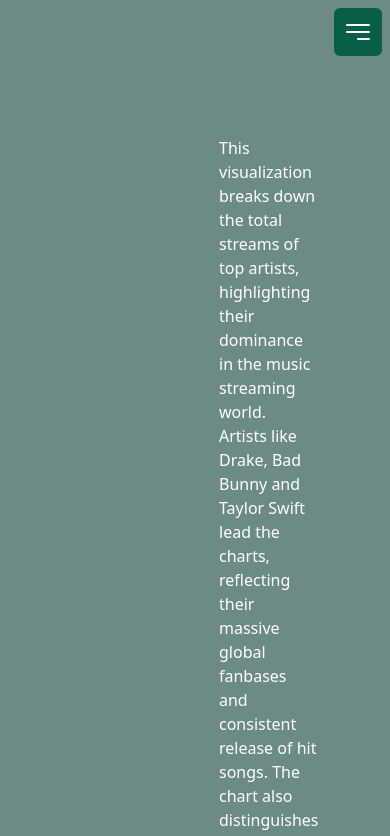
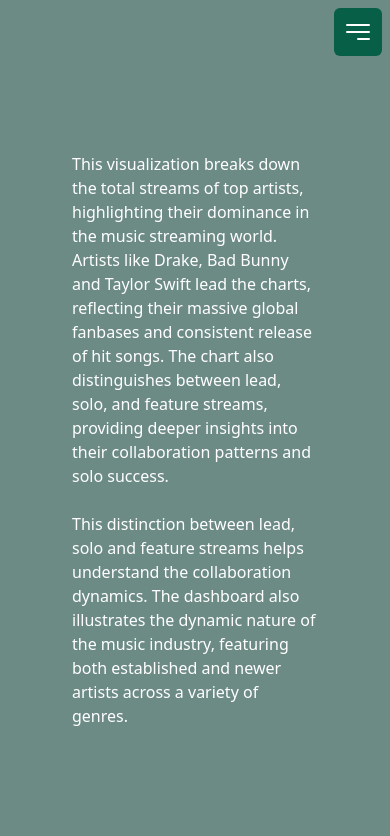
Before and after one commit to aantonelou/spotifytrendsviz, a Next.js app: page /through_time in a window 390 px wide. Shown: the top 836 px of the page. Built offline with nearby package versions, Linux system fonts and the light colour scheme.

Commit message:
Updated screen responsiveness

```diff
--- a/src/components/Layout/Page.tsx
+++ b/src/components/Layout/Page.tsx
@@ -1,10 +1,9 @@
-import {NextPage} from 'next';
+import { NextPage } from 'next';
 import Head from 'next/head';
-import {memo, PropsWithChildren} from 'react';
+import { memo, PropsWithChildren } from 'react';
+import { HomepageMeta } from '../../data/dataDef';
 
-import {HomepageMeta} from '../../data/dataDef';
-
-const Page: NextPage<PropsWithChildren<HomepageMeta>> = memo(({children, description, favicon, title}) => {
+const Page: NextPage<PropsWithChildren<HomepageMeta>> = memo(({ children, description, favicon, title }) => {
   return (
     <>
       <Head>
@@ -12,7 +11,9 @@
         <meta content={description} name="description" />
         <link rel="icon" href={favicon} type="image/x-icon" />
       </Head>
-      {children}
+      <div className="flex flex-col min-h-screen">
+        {children}
+      </div>
     </>
   );
 });
--- a/src/components/Sections/AllTimeDashboards.tsx
+++ b/src/components/Sections/AllTimeDashboards.tsx
@@ -10,11 +10,11 @@
 const AllTimeDashboards: FC = memo(() => {
   return (
     <Section noPadding sectionId={SectionId.Dashboard} className="p-12" style={{ background: "rgba(109,139,133,255)" }}>
-      <div className="flex items-center justify-center mt-8">
-        <div className="w-1/2 p-2">
+      <div className="flex flex-col md:flex-row items-center justify-center mt-8">
+        <div className="w-full md:w-1/2 p-2">
           <TableauDashboard vizUrl={topArtistsDashboard} height="100%" width="100%" />
         </div>
-        <div className="w-1/2 p-2">
+        <div className="w-full md:w-1/2 p-2">
           <div style={{ padding: '1rem', borderRadius: '8px', margin: '2rem 0', color: 'white' }}>
             <p>This visualization breaks down the total streams of top artists, highlighting their dominance in the music streaming world.
               Artists like Drake, Bad Bunny and Taylor Swift lead the charts, reflecting their massive global fanbases and consistent release of hit songs. The chart also distinguishes between lead, solo, and feature streams,
@@ -26,33 +26,36 @@
           </div>
         </div>
       </div>
-      <div className="flex items-center justify-center mt-8">
-        <div className="w-1/3 p-2">
+      <div className="flex flex-col md:flex-row items-center justify-center mt-8">
+        <div className="w-full md:w-1/3 p-2">
           <div style={{ padding: '1rem', borderRadius: '8px', margin: '2rem 0', color: 'white' }}>
             <p>This dashboard shows the average popularity of various artists over time and it's fascinating to see how the popularity of artists has evolved, noticing the spikes during major album releases or significant events in their careers.
-                    This visualization helps us understand the long-term trends in music popularity and can be a great tool for analyzing the impact of marketing campaigns etc on an artist's popularity.</p> <br/>
+              This visualization helps us understand the long-term trends in music popularity and can be a great tool for analyzing the impact of marketing campaigns etc on an artist's popularity.
+            </p> <br/>
             <p>The timeline also helps identify which artists have a consistent popularity versus those with more fluctuating trends.</p>
           </div>
         </div>
-        <div className="w-1/2 p-2">
+        <div className="w-full md:w-1/2 p-2">
           <TableauDashboard vizUrl={timelineDashboard} height="100%" width="100%" />
         </div>
       </div>
-      <div className="flex items-center justify-center mt-8">
-        <div className="w-1/2 p-2">
+      <div className="flex flex-col md:flex-row items-center justify-center mt-8">
+        <div className="w-full md:w-1/2 p-2">
           <TableauDashboard vizUrl={songLengthDashboard} height="100%" width="100%" />
         </div>
-        <div className="w-1/2 p-2">
+        <div className="w-full md:w-1/2 p-2">
           <div style={{ padding: '1rem', borderRadius: '8px', margin: '2rem 0', color: 'white' }}>
             <p>Here we can see how the average duration of songs has changed from 2000 to 2025.
               There is an interesting trend where songs have varied in length over the years, possibly reflecting changes in listener preferences and industry standards.
               This could be also influenced by the shift from albums to streaming services, where shorter songs might be more favorable for quick consumption, driven by
-                   streaming platform algorithms that favor higher play counts.</p> <br/>
+              streaming platform algorithms that favor higher play counts.
+            </p> <br/>
             <p>Interestingly, older songs (which tend to have a longer duration) still hold though a significant place in today's music landscape,
-                indicating a lasting appreciation for classic hits and their timeless appeal.</p><br/>
+              indicating a lasting appreciation for classic hits and their timeless appeal.
+            </p><br/>
             <p>Interestingly, older songs (which tend to have a longer duration) still hold though a significant place in today's music landscape,
               indicating a lasting appreciation for classic hits and their timeless appeal,
-                as you can see in <a href="https://spotifyviz.vercel.app/2023" style={{ color: 'lightblue', textDecoration: 'underline' }}>top tracks chart of 2023</a>.</p><br/>
+              as you can see in <a href="/2023" style={{ color: 'lightblue', textDecoration: 'underline' }}>top tracks chart of 2023</a>.</p><br/>
             <p>This contrast sparks an ongoing debate: are modern listeners leaning towards shorter, more consumable tracks,
               or is there still a strong preference for the richer, longer compositions of the past?</p>
           </div>
--- a/src/components/Sections/Footer.tsx
+++ b/src/components/Sections/Footer.tsx
@@ -2,7 +2,7 @@
 import { FC, memo } from 'react';
 
 const Footer: FC = memo(() => (
-  <div className="relative px-4 pb-6 pt-12 sm:px-8 sm:pb-8 sm:pt-14" style={{background: "rgba(136,151,148,255)"}}>
+  <footer className="w-full flex-shrink-0 relative px-4 pb-6 pt-12 sm:px-8 sm:pb-8 sm:pt-14" style={{ background: "rgba(136,151,148,255)" }}>
     <div className="absolute inset-x-0 -top-4 flex justify-center sm:-top-6">
       <button
         className="rounded-full bg-neutral-100 p-1 ring-white ring-offset-2 ring-offset-gray-700/80 focus:outline-none focus:ring-2 sm:p-2"
@@ -25,7 +25,7 @@
       </div>
       <span className="text-sm text-neutral-700">© 2024 - Visualizing Spotify Music Streaming Trends</span>
     </div>
-  </div>
+  </footer>
 ));
 
 Footer.displayName = 'Footer';
--- a/src/components/Sections/PageInfo.tsx
+++ b/src/components/Sections/PageInfo.tsx
@@ -8,7 +8,7 @@
 
   return (
     <Section noPadding sectionId={SectionId.Hero}>
-        <div className="px-4 py-8">
+        <div className="px-4 py-8 mt-8"> {/* Added margin-top */}
           <h2 className="text-2xl font-bold text-center text-white">Explore Our Visualizations</h2>
           <div className="mt-8 flex justify-center">
             <div className="grid grid-cols-1 md:grid-cols-3 gap-4 max-w-screen-lg">
--- a/src/components/Sections/Presentation.tsx
+++ b/src/components/Sections/Presentation.tsx
@@ -1,18 +1,17 @@
 import { FC, memo } from 'react';
-
 import { SectionId } from '../../data/data';
 import Section from '../Layout/Section';
 
 const Presentation: FC = memo(() => {
   return (
     <Section noPadding sectionId={SectionId.Dashboard} className="p-12" style={{ background: "rgba(109,139,133,255)" }}>
-      <div className="flex items-center justify-center mt-8">
-      <div className="w-1/2 flex items-center justify-center">
-          <div style={{ padding: '1rem', borderRadius: '8px', color: 'white'}}>
+      <div className="flex flex-col md:flex-row items-center justify-center mt-8">
+        <div className="w-full md:w-1/2 flex items-center justify-center mb-8 md:mb-0">
+          <div style={{ padding: '1rem', borderRadius: '8px', color: 'white' }}>
             <p>Here you can watch a quick overview of the website and our visualizations.</p>
           </div>
         </div>
-        <div className="w-1/2">
+        <div className="w-full md:w-1/2">
           <iframe
             width="100%"
             height="500"
--- a/src/globalStyles.scss
+++ b/src/globalStyles.scss
@@ -37,8 +37,17 @@
   width: 100%;
   color: #444444;
   font-family: system-ui, -apple-system, BlinkMacSystemFont, 'Segoe UI', Ubuntu, 'Helvetica Neue', sans-serif;
-  background-color: #fafafa;
+  background-color: rgba(109, 139, 133, 255);
+  display: flex;
+  flex-direction: column;
 }
+
+html, body {
+  height: 100%;
+  margin: 0;
+  padding: 0;
+}
+
 
 td,
 th {
@@ -49,3 +58,11 @@
 th {
   font-weight: 600;
 }
+
+.section-background {
+  background-color: rgba(109, 139, 133, 255);
+  min-height: 100vh;
+  padding: 12px;
+  box-sizing: border-box;
+  width: 100%;
+}
--- a/src/pages/2023.tsx
+++ b/src/pages/2023.tsx
@@ -1,9 +1,11 @@
 import { FC, memo } from 'react';
 import Page from '../components/Layout/Page';
 import { homePageMeta } from '../data/data';
-import Header from '../components/Sections/Header';
-import Footer from '../components/Sections/Footer';
 import Dashboards2023 from '../components/Sections/Dashboards2023';
+import dynamic from 'next/dynamic';
+
+const Footer = dynamic(() => import('../components/Sections/Footer'), { ssr: false });
+const Header = dynamic(() => import('../components/Sections/Header'), { ssr: false });
 
 const DashboardPage: FC = memo(() => {
   const { title, description, favicon } = homePageMeta;
```
Also changed, not shown: src/components/Sections/Dashboards2023.tsx (+14 -14 lines), src/components/Sections/Info.tsx (line endings or trailing spaces), 1 other file (tests, documents, lock files or other folders). Lines whose indentation alone changed are shown as unchanged.
